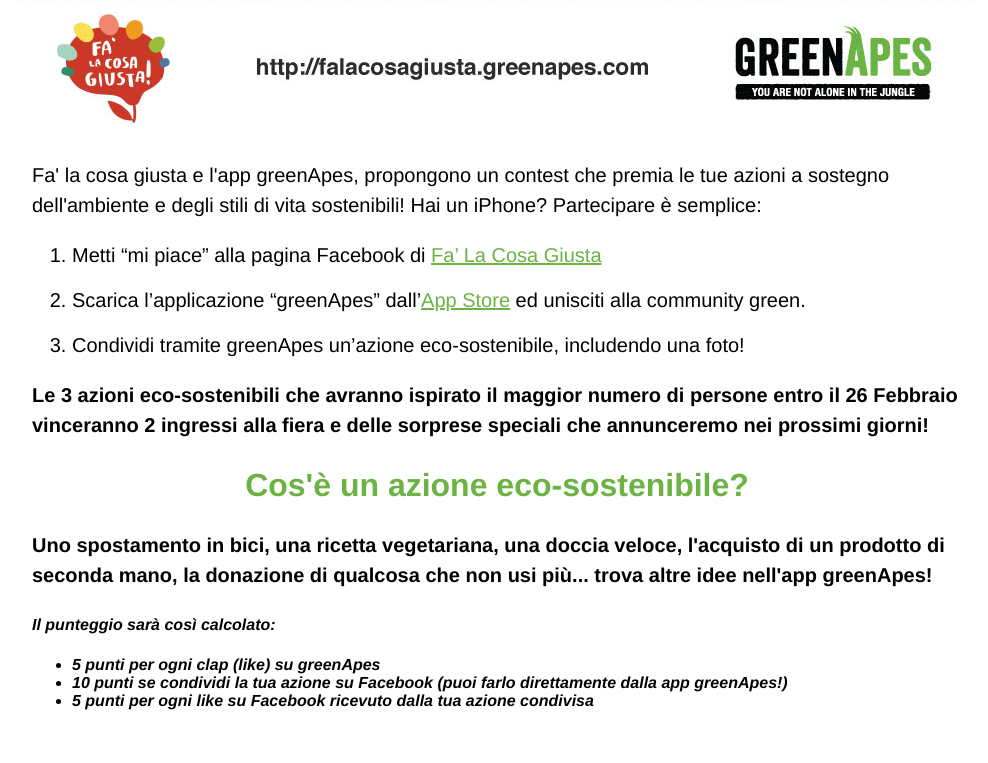
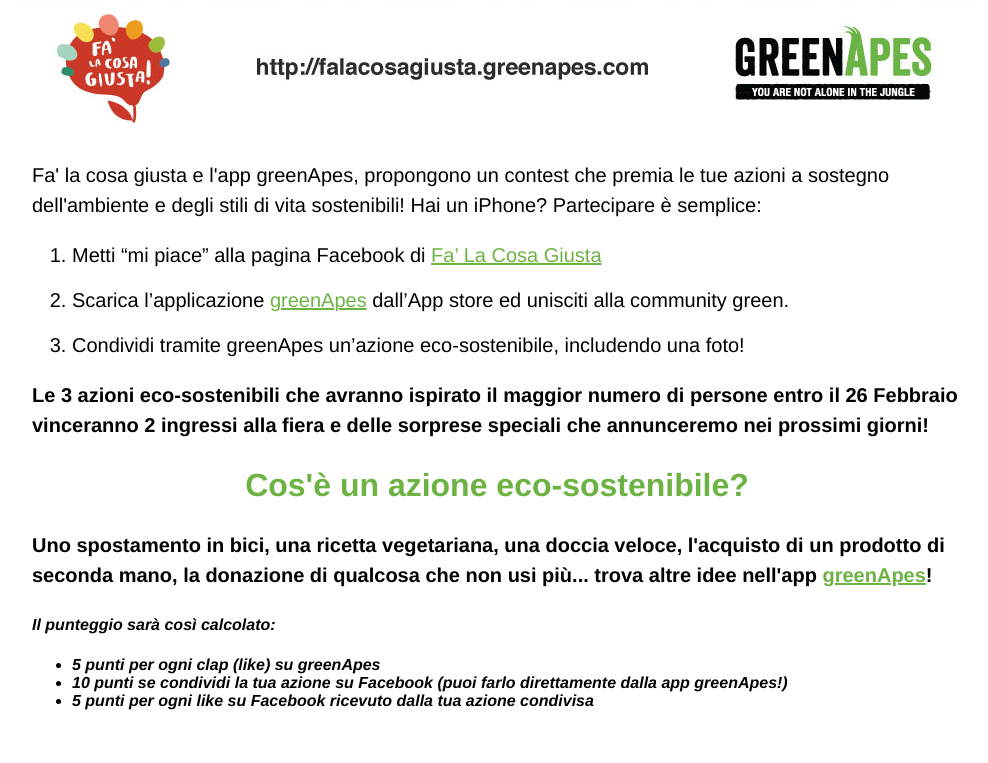
Before and after one commit to greenapes/falacosagiusta-challenge, a website: page index.html in a window 1280 px wide. Shown: the part 600-1363 px from the top of the page, without its empty margins (168-1156 px from the left). Drawn offline with Linux system fonts and the light colour scheme; a script that the page names is missing.

```diff
--- a/index.html
+++ b/index.html
@@ -127,13 +127,13 @@
                 <p>Fa' la cosa giusta e l'app greenApes, propongono un contest che premia le tue azioni a sostegno dell'ambiente e degli stili di vita sostenibili! Hai un iPhone?  Partecipare è semplice:</p>
                 <ol>
                     <li>Metti “mi piace” alla pagina Facebook di <a href="https://www.facebook.com/pages/Fa-la-cosa-giusta/33481833782">Fa’ La Cosa Giusta</a></li>
-                    <li>Scarica l’applicazione “greenApes” dall’<a href="http://www.greenapes.com/download">App Store</a> ed unisciti alla community green.</li>
+                    <li>Scarica l’applicazione <a href="http://www.greenapes.com/download">greenApes</a> dall’App store ed unisciti alla community green.</li>
                     <li>Condividi tramite greenApes un’azione eco-sostenibile, includendo una foto!</li>
                 </ol>
                 <p><b>Le 3 azioni eco-sostenibili che avranno ispirato il maggior numero di persone entro il 26 Febbraio vinceranno 2 ingressi alla fiera e delle sorprese speciali che annunceremo nei prossimi giorni!<b></p>
 
                 <h2> Cos'è un azione eco-sostenibile? </h2>
-                <p>Uno spostamento in bici, una ricetta vegetariana, una doccia veloce, l'acquisto di un prodotto di seconda mano, la donazione di qualcosa che non usi più... trova altre idee nell'app greenApes!</p>
+                <p>Uno spostamento in bici, una ricetta vegetariana, una doccia veloce, l'acquisto di un prodotto di seconda mano, la donazione di qualcosa che non usi più... trova altre idee nell'app <a href="http://www.greenapes.com/download">greenApes</a>!</p>
                 <p class="small">
                     Il punteggio sarà così calcolato: <br>
                     <ul class="small">
```
